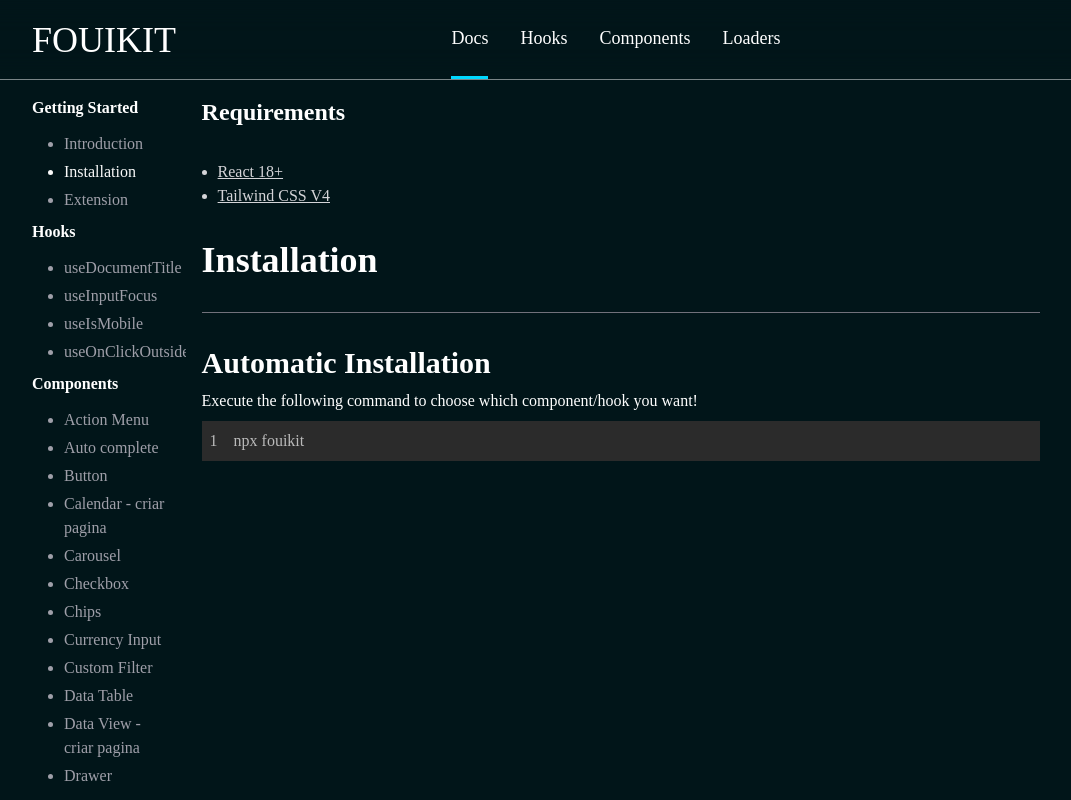
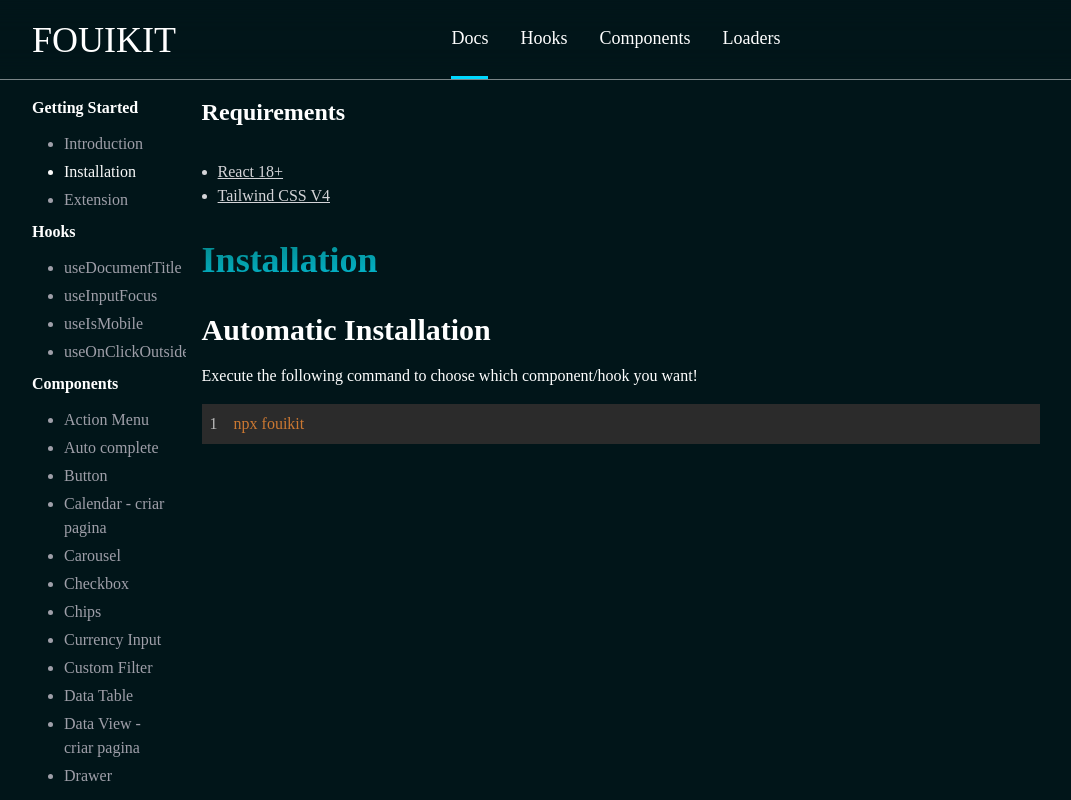
Before and after one commit to filipeoliveira-oss/uiKit, a Next.js app: page /docs/installation in a window 1280 px wide. Shown: the whole page, without its empty margins (96-1167 px from the left). Built offline with nearby package versions, Linux system fonts and the light colour scheme.

Commit message:
docs rebranding

```diff
--- a/src/app/(uikit)/docs/extension/page.tsx
+++ b/src/app/(uikit)/docs/extension/page.tsx
@@ -1,4 +1,5 @@
 'use client'
+import ColorText from "@/components/colorText";
 import PageWrapper from "@/components/pageWrapper";
 import Link from "next/link";
 
@@ -6,18 +7,16 @@
 
     return (
         <PageWrapper requirements={[]} showRequirements={false} title="Installation">
-            <h1 className="text-4xl font-bold">Extension</h1>
+            <ColorText text="Extension"/>
 
-            <div className="w-full h-[1px] bg-zinc-500"></div>
 
             <div className="w-full flex flex-col gap-2">
-                <h2 className="text-3xl font-semibold">VS Code Extension</h2>
 
                 <span>FOUIKIT provides a VS Code Extension that provides several tools for front end development</span>
 
-                <Link href={'https://marketplace.visualstudio.com/items?itemName=FilipeOliveira084.fouikit-front-end-utilities'} className="mt-4">Clique aqui para instalar a FOUIKIT Front End Utilities</Link>
+                <Link href={'https://marketplace.visualstudio.com/items?itemName=FilipeOliveira084.fouikit-front-end-utilities'} className="mt-4 underline" target="_blank">Click here to install FOUIKIT Front End Utilities</Link>
 
-                 <span>The extension provides the following tools</span>
+                 <span className="mt-4">The extension provides the following tools</span>
 
                  <ul className="w-[80%] h-fit list-disc pl-4 ">
                         {['Color converter', 'Glassmorphism','Gradient generator', 'SVG to TSX', 'Fake Data'].map((each, index) => (
--- a/src/app/(uikit)/docs/installation/page.tsx
+++ b/src/app/(uikit)/docs/installation/page.tsx
@@ -1,21 +1,20 @@
 'use client'
 import CodeBlock from "@/components/codeBlock";
+import ColorText from "@/components/colorText";
 import PageWrapper from "@/components/pageWrapper";
 
 export default function Installation() {
 
     return (
         <PageWrapper requirements={[{name:'React 18+', url:'https://react.dev/'}, {name:'Tailwind CSS V4', url:'https://tailwindcss.com/'}]} title="Installation">
-            <h1 className="text-4xl font-bold">Installation</h1>
+            <ColorText text="Installation"/>
 
-            <div className="w-full h-[1px] bg-zinc-500"></div>
-
-            <div className="w-full flex flex-col gap-2">
+            <div className="w-full flex flex-col gap-4">
                 <h2 className="text-3xl font-semibold">Automatic Installation</h2>
 
                 <span>Execute the following command to choose which component/hook you want!</span>
 
-                <CodeBlock code="npx fouikit"/>
+                <CodeBlock code="npx fouikit" language="js"/>
             </div>
         </PageWrapper>
     )
--- a/src/app/(uikit)/docs/introduction/page.tsx
+++ b/src/app/(uikit)/docs/introduction/page.tsx
@@ -1,24 +1,24 @@
+import ColorText from "@/components/colorText";
 import PageWrapper from "@/components/pageWrapper";
 import Link from "next/link";
 
 export default function Introduction() {
     return (
         <PageWrapper showRequirements={false} requirements={[]} title="Introduction">
-            <h1 className="text-4xl font-bold">Introduction</h1>
+            <ColorText text="Introduction"/>
             <span>Welcome to the FOUIKIT documentation!</span>
 
             <div className="w-full flex flex-col gap-2">
-                <h2 className="text-3xl font-semibold">What is FOUIKIT?</h2>
+                <h2 className="text-2xl font-semibold">What is FOUIKIT?</h2>
                 <span className="text-pretty">
                     FOUIKIT is a collection of UI components and hooks for React that helps you build beautiful and interactive interfaces.
                     It is built on top of&nbsp;
-                    <Link className="font-semibold underline" href="https://tailwindcss.com/" target="_blank">Tailwind CSS</Link>,&nbsp;
-                    <Link className="font-semibold underline" href="https://motion.dev/" target="_blank">Framer Motion</Link>, and&nbsp;
-                    <Link className="font-semibold underline" href="https://gsap.com/" target="_blank">GSAP</Link>.
+                    <Link className="font-semibold underline" href="https://tailwindcss.com/" target="_blank">Tailwind CSS</Link> and&nbsp;
+                    <Link className="font-semibold underline" href="https://motion.dev/" target="_blank">Framer Motion</Link>
                 </span>
             </div>
 
-            <div className="w-full h-[1px] bg-zinc-500"></div>
+            <div className="w-full h-[1px] bg-zinc-100 shrink-0"></div>
 
             <div className="w-full flex flex-col gap-2">
                 <h2 className="text-3xl font-semibold">FAQ</h2>
@@ -41,13 +41,13 @@
                     Yes, FOUIKIT is written in TypeScript and offers full TypeScript support.
                 </span>
 
-                <h3 className="text-2xl font-semibold mt-6">Why does FOUIKIT use Framer Motion and GSAP?</h3>
+                {/* <h3 className="text-2xl font-semibold mt-6">Why does FOUIKIT use Framer Motion and GSAP?</h3>
                 <span className="text-pretty">
                     We use Framer Motion to animate components with complex, physics-based behavior. It provides a clean, performant, and well-tested solution that's ready for production.
                 </span>
                 <span className="text-pretty">
                     On the other hand, GSAP excels at timeline-based animations, giving us greater flexibility for non-physics-based transitions and sequences.
-                </span>
+                </span> */}
             </div>
         </PageWrapper>
     );
--- /dev/null
+++ b/src/components/colorText.tsx
@@ -0,0 +1,5 @@
+export default function ColorText({text} : {text:string}){
+    return(
+        <h1 className="text-4xl font-bold bg-gradient-to-br from-lighterteal to-reactblue bg-clip-text text-transparent">{text}</h1>
+    )
+}
```
